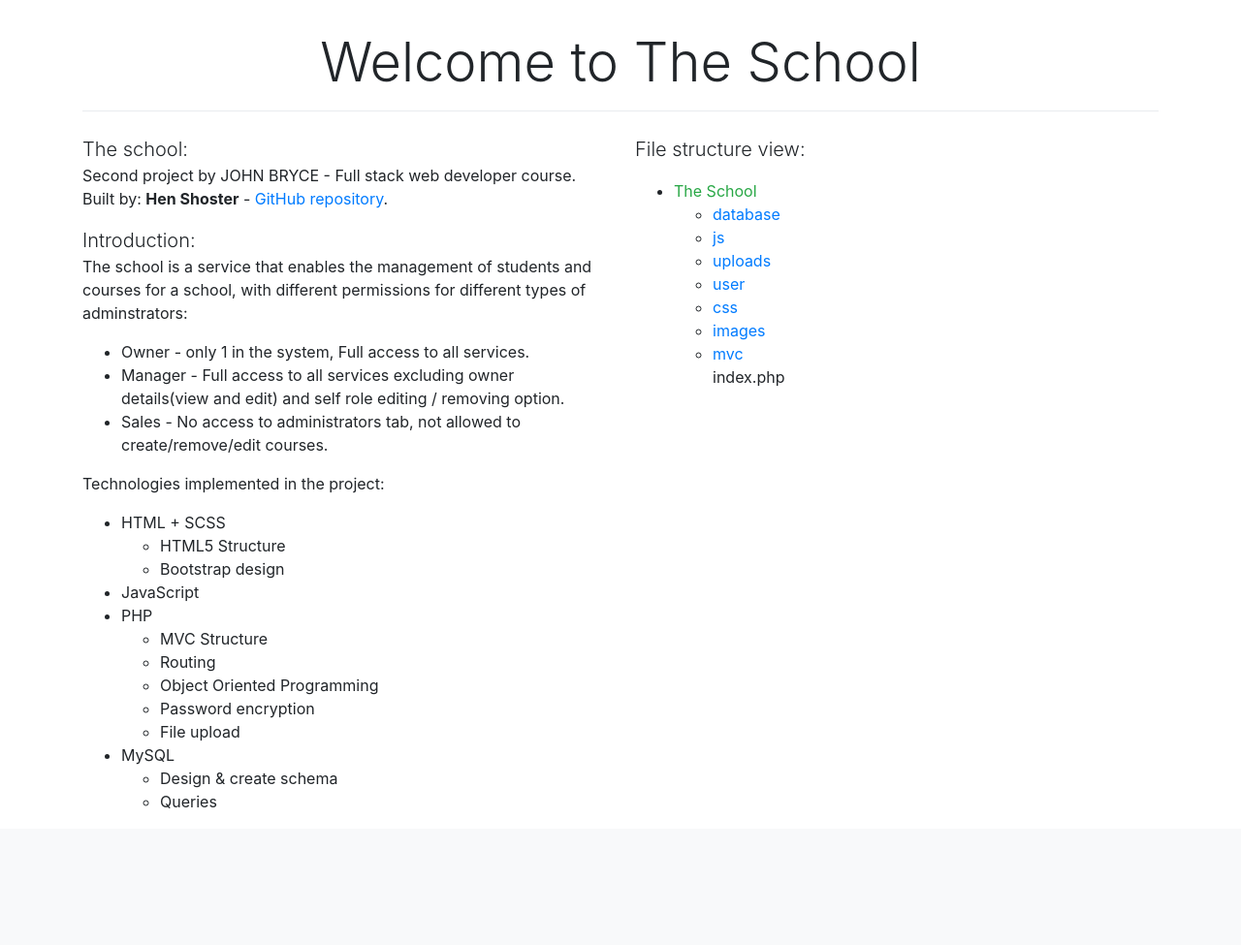
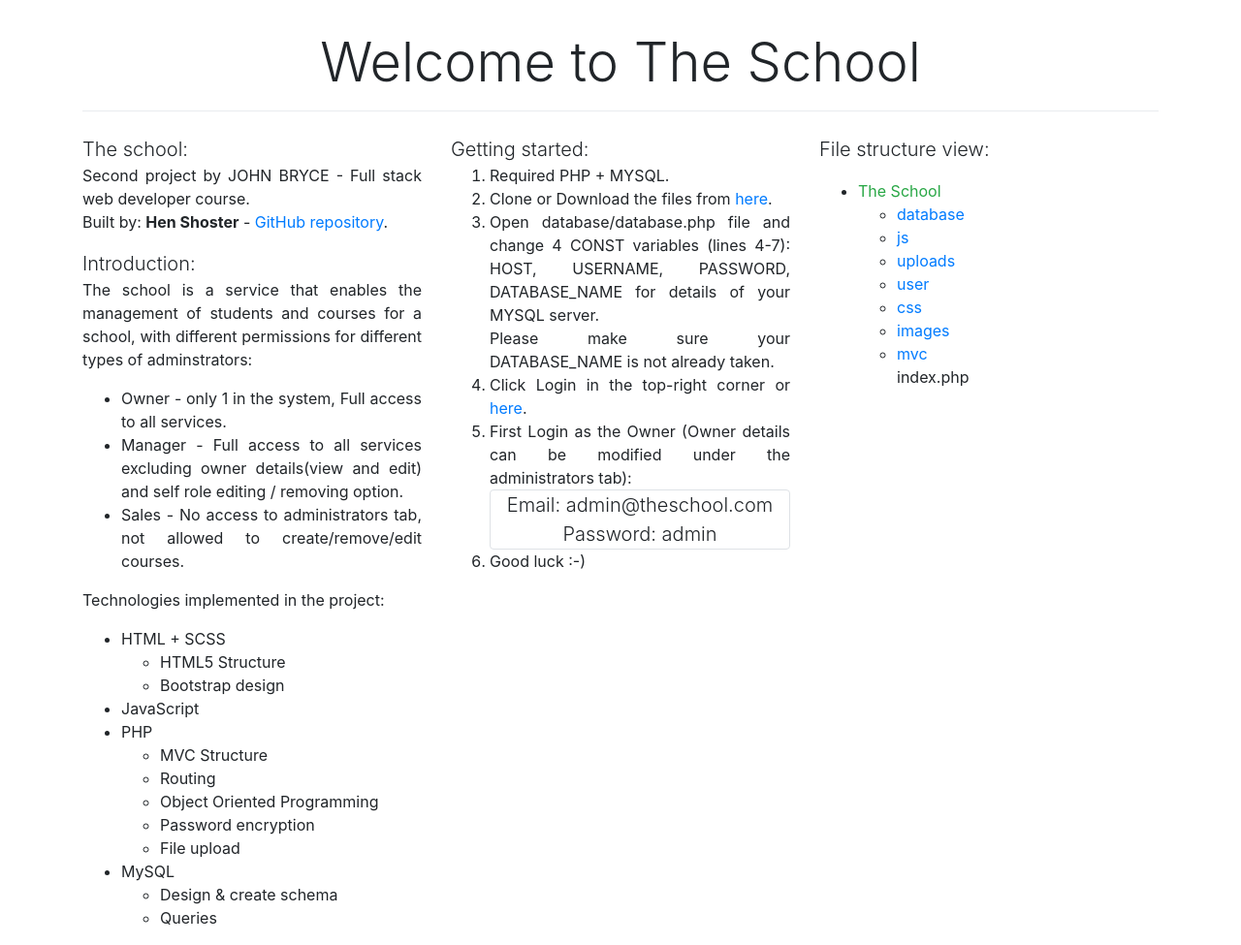
Before and after one commit to henshoster/schoolManagmentSystem, a PHP site: page / in a window 1280 px wide. Shown: the part 70-1045 px from the top of the page at 97% size. Before the commit the page ends 904 px from the top, so only its background shows below. Run offline with PHP 8.4, Linux system fonts and the light colour scheme.

Commit message:
main_page getting started info added

```diff
--- a/mvc/view/templates/main_page/default_main_page_tpl.php
+++ b/mvc/view/templates/main_page/default_main_page_tpl.php
@@ -2,10 +2,10 @@
     <h1 class="display-4 m-3 text-center">Welcome to The School</h1>
     <div class="dropdown-divider mb-4"></div>
     <div class="row">
-        <div class="col-md-6">
+        <div class="col-md-8">
             <?php include 'mvc/view/templates/main_page/general_info_tpl.html';?>
         </div>
-        <div class="col-md-6">
+        <div class="col-md-4">
             <p class="lead">File structure view:</h4>
             <ul>
                 <li><span class="text-success">The School</span>
--- a/mvc/view/templates/main_page/general_info_tpl.html
+++ b/mvc/view/templates/main_page/general_info_tpl.html
@@ -1,3 +1,5 @@
+<div class="row">
+    <div class="col-md-6 text-justify">
         <div>
             <span class="lead">The school:</span>
             <p>
@@ -14,8 +16,8 @@
                 different types of adminstrators:
                 <ul>
                     <li>Owner - only 1 in the system, Full access to all services.</li>
-            <li>Manager - Full access to all services excluding owner details(view and edit) and self role editing / removing
-                option.
+                    <li>Manager - Full access to all services excluding owner details(view and edit) and self role editing /
+                        removing option.
                     </li>
                     <li>Sales - No access to administrators tab, not allowed to create/remove/edit courses.</li>
                 </ul>
@@ -47,3 +49,33 @@
                 </li>
             </ul>
         </div>
+    </div>
+    <div class="col-md-6 text-justify">
+        <div>
+            <span class="lead">Getting started:</span>
+            <ol>
+                <li>
+                    Required PHP + MYSQL.
+                </li>
+                <li>
+                    Clone or Download the files from
+                    <a target="_blank" href="https://github.com/henshoster/schoolManagmentSystem">here</a>.
+                </li>
+                <li>Open database/database.php file and change 4 CONST variables (lines 4-7): HOST, USERNAME, PASSWORD, DATABASE_NAME
+                    for details of your MYSQL server.
+                    <br>Please make sure your DATABASE_NAME is not already taken.
+                </li>
+                <li>Click Login in the top-right corner or
+                    <a data-toggle="modal" href="#logInModal">here</a>.
+                </li>
+                <li>
+                    <div> First Login as the Owner (Owner details can be modified under the administrators tab): </div>
+                    <div class="border text-center rounded lead"> Email: admin@theschool.com
+                        <br> Password: admin</div>
+                </li>
+                <li>Good luck :-)</li>
+
+            </ol>
+        </div>
+    </div>
+</div>
```
Lines whose indentation alone changed are shown as unchanged.
